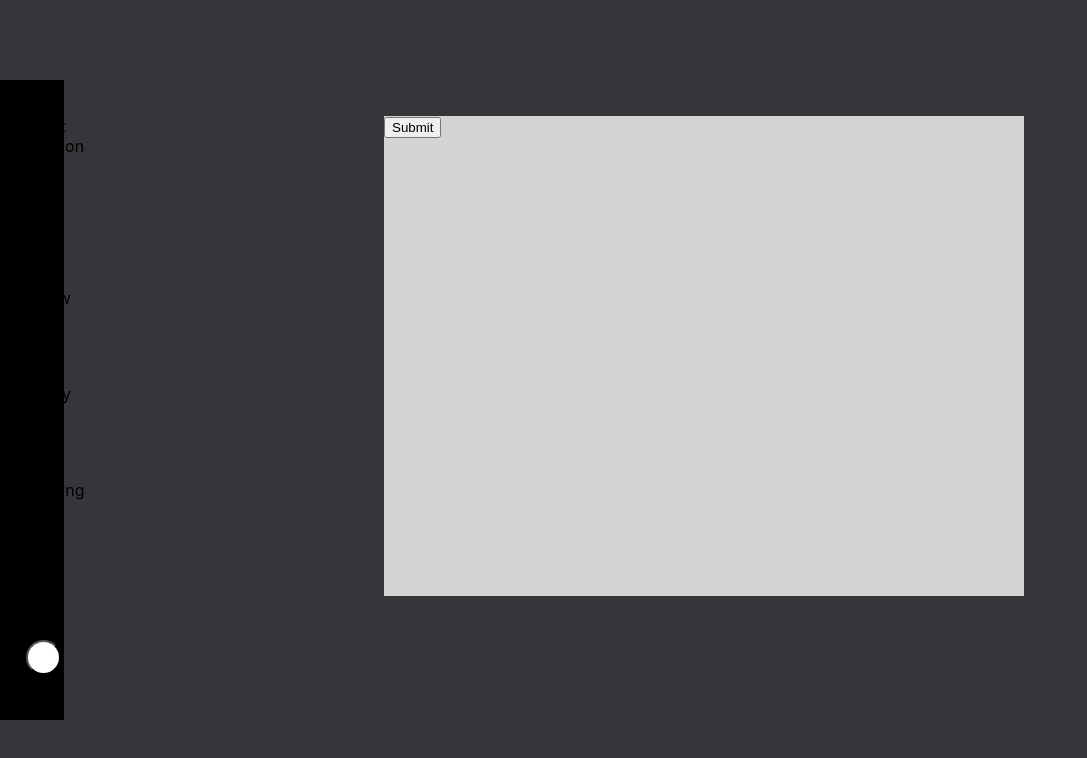
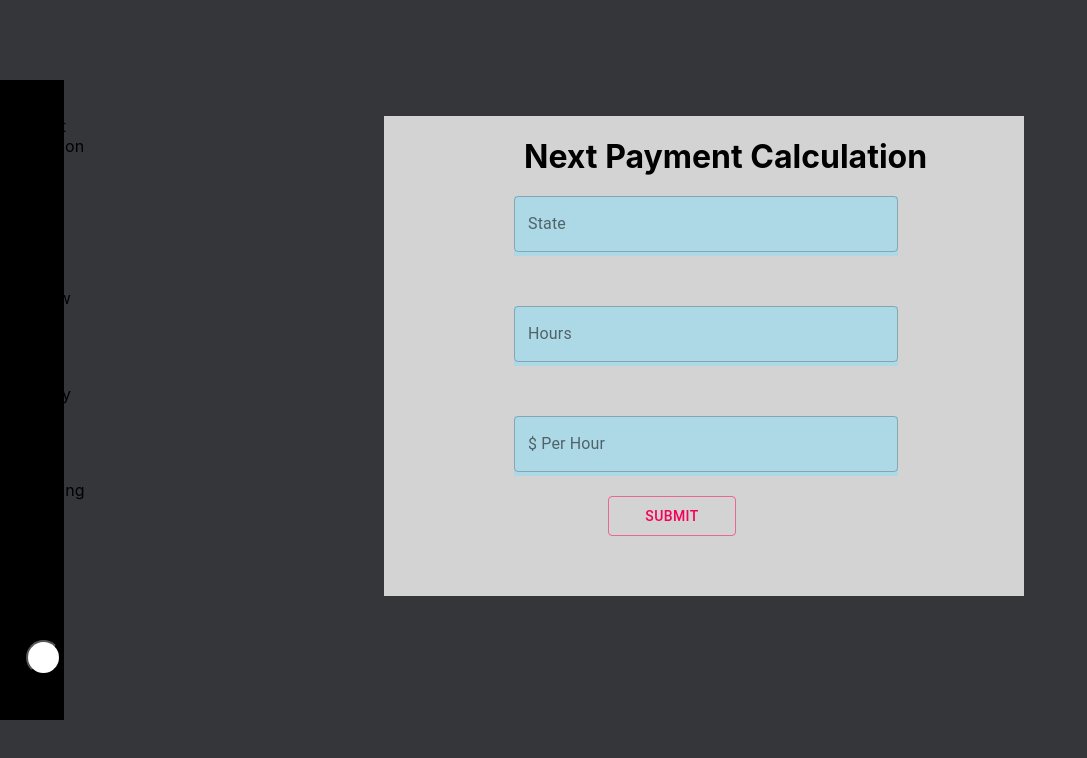
Before and after one commit to jimmyjlee57/PSBMS_backend, a React (Create React App) app in the folder front-end/: page / in a window 1280 px wide. Both pictures are taken after a click on the element "Next Payment Calculation". Shown: the top 758 px of the page, without its empty margins (0-1087 px from the left). Built offline with nearby package versions, Linux system fonts and the light colour scheme.

Commit message:
Made the NPC Form better, added MaterialUI, need to console log inputs

```diff
--- a/front-end/package.json
+++ b/front-end/package.json
@@ -3,6 +3,7 @@
   "version": "0.1.0",
   "private": true,
   "dependencies": {
+    "@material-ui/core": "^4.11.0",
     "@testing-library/jest-dom": "^4.2.4",
     "@testing-library/react": "^9.3.2",
     "@testing-library/user-event": "^7.1.2",
--- a/front-end/src/Components/Sidebar.js
+++ b/front-end/src/Components/Sidebar.js
@@ -1,29 +1,34 @@
 import React, { useState } from 'react';
 import './../Styles/sidebar.css';
-import './../Styles/npc.css';
-import npcform from './../Components/Sidebar.js';
+//import './../Styles/npc.css';
+import Npcform from './../Components/npcform.js';
 
 function Sidebar(){
     const [sidebar, setSidebar] = useState(false);
     const showSidebar = () => setSidebar(!sidebar);
 
-    const [NPC, setNPC] = useState(false);
-    const showNPC = () => setNPC(!NPC);
+    const [visible, setVisible] = useState(false);
+    const showVisible = () => setVisible(!visible);
+
+    //const [NPC, setNPC] = useState(false);
+    //const showNPC = () => setNPC(!NPC);
+
 
     return (
 //if the button is clicked it changes the sidebars state
         <div className =  {sidebar ? 'sidebar-active' : 'sidebar-nonactive'}>
-            <b1 className = {sidebar ? 'mini1' : 'mini1-non'} onClick={showNPC}>Next Payment Calculation</b1>
+            <b1 className = {sidebar ? 'mini1' : 'mini1-non'} onClick={showVisible}> Next Payment Calculation</b1>
             <b1 className = {sidebar ? 'mini2' : 'mini2-non'}>Goals</b1>
             <b1 className = {sidebar ? 'mini3' : 'mini3-non'}>Cashflow</b1>
             <b1 className = {sidebar ? 'mini4' : 'mini4-non'}>Inventory</b1>
             <b1 className = {sidebar ? 'mini5' : 'mini5-non'}>Scheduling</b1>
             <button className =  {sidebar ? 'dot' : 'dot-non'} onClick={showSidebar}></button>
-            <form className={NPC ? 'form' : 'form-non'}>
-                <button type='submit' onClick={console.log('1')}>Submit</button>
-            </form>
+            {!visible ? <p/>: <Npcform/>}
         </div>
         //</div2>
+        //<form className={NPC ? 'form' : 'form-non'}>
+        //<button type='submit' onClick={console.log('1')}>Submit</button>
+    //</form>
     )
 }
 
--- a/front-end/src/Components/npcform.js
+++ b/front-end/src/Components/npcform.js
@@ -0,0 +1,21 @@
+import React from 'react';
+import  './../Styles/npc.css';
+import TextField from '@material-ui/core/TextField';
+import Button from '@material-ui/core/Button';
+//https://reactjs.org/docs/forms.html
+function BasicTextFields() {
+
+  return (
+    <form className = {'form'}>
+<TextField id="outlined-search" label="State" type="search" variant="outlined" className = "space1"/>
+<TextField id="outlined-search" label="Hours" type="search" variant="outlined" className = "space2"/>
+<TextField id="outlined-search" label="$ Per Hour" type="search" variant="outlined" className = "space3"/>
+      <Button variant="outlined" color="secondary" className = "space4">
+        Submit
+      </Button>
+      <h1 className = "title">Next Payment Calculation</h1>
+    </form>
+  );
+}
+
+export default BasicTextFields
--- a/front-end/src/Styles/npc.css
+++ b/front-end/src/Styles/npc.css
@@ -12,17 +12,43 @@
 
 .space1{
     position: relative;
-    left: 40px;
-    width: 160px;
+    left: 130px;
+    width: 30vw;
     height: 60px;
-    background: white;
-    top: 40px;
+    background:  lightblue;
+    top: 80px;
 }
 
-.space1{
+.space2{
     position: relative;
-    left: 40px;
+    left: 130px;
+    width: 30vw;
     height: 60px;
-    background: red;
-    top: 40px;
+    background: lightblue;
+    top: 130px;
 }
+
+.space3{
+    position: relative;
+    left: 130px;
+    width: 30vw;
+    height: 60px;
+    background: lightblue;
+    top: 180px;
+}
+
+.space4{
+    position: relative;
+    left: -160px;
+    width: 10vw;
+    height: 40px;
+    background: black;
+    top: 260px;
+}
+
+.title{
+    position: absolute;
+    left: 140px;
+    height: 40px;
+    top: 0px;
+}
```
Also changed, not shown: 1 other file (tests, documents, lock files or other folders).
